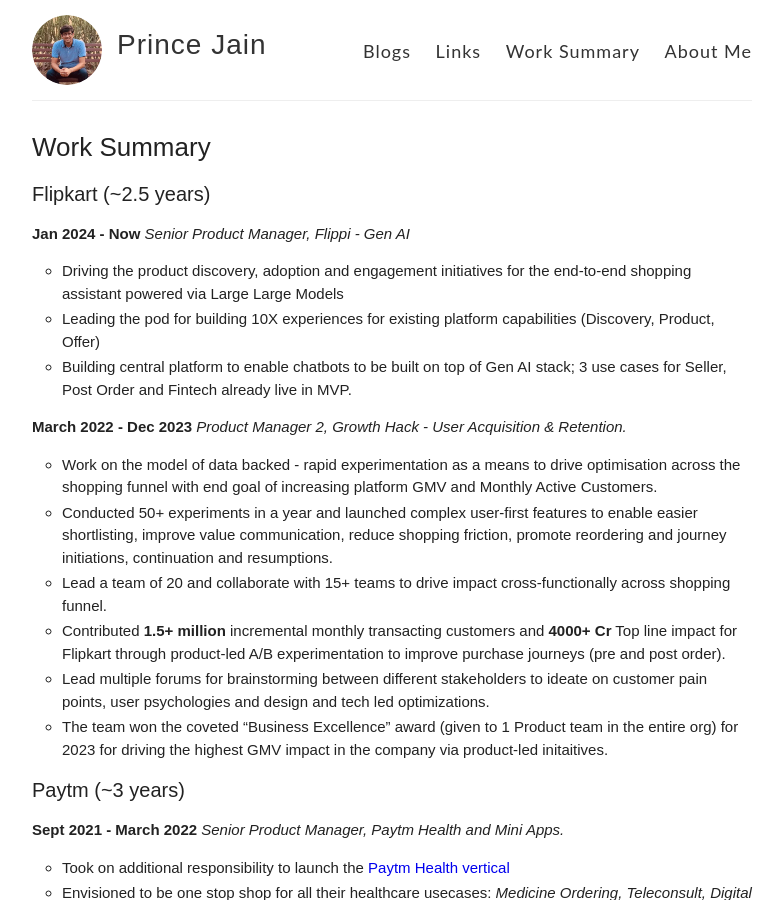
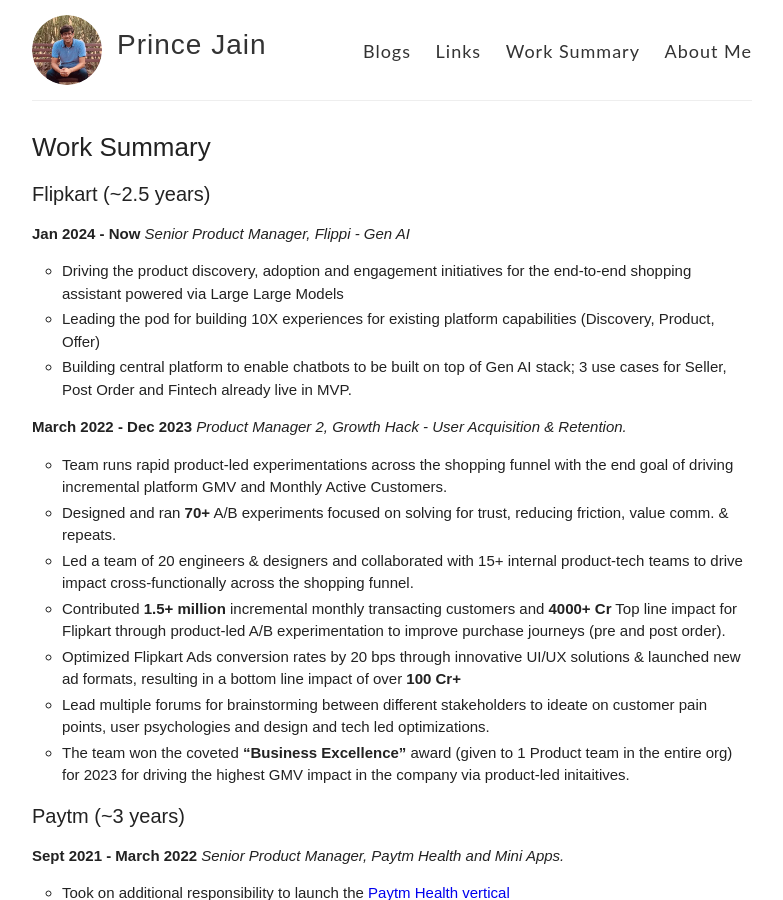
Before and after one commit to product-noob/product-noob.github.io, a Jekyll site: the page built from worksummary.md, in a window 1280 px wide and 900 px high. Shown: the whole window, without its empty margins (248-1031 px from the left). Built offline with Jekyll 4.4.1, drawn with Linux system fonts in a browser that asks for light colours.

Commit message:
Update worksummary.md

```diff
--- a/worksummary.md
+++ b/worksummary.md
@@ -15,12 +15,13 @@ permalink: /worksummary/
 
 **March 2022 - Dec 2023** *Product Manager 2, Growth Hack - User Acquisition & Retention.*
 
-- Work on the model of data backed - rapid experimentation as a means to drive optimisation across the shopping funnel with end goal of increasing platform GMV and Monthly Active Customers.
-- Conducted 50+ experiments in a year and launched complex user-first features to enable easier shortlisting, improve value communication, reduce shopping friction, promote reordering and journey initiations, continuation and resumptions.
-- Lead a team of 20 and collaborate with 15+ teams to drive impact cross-functionally across shopping funnel.
+- Team runs rapid product-led experimentations across the shopping funnel with the end goal of driving incremental platform GMV and Monthly Active Customers.
+- Designed and ran **70+** A/B experiments focused on solving for trust, reducing friction, value comm. & repeats.
+- Led a team of 20 engineers & designers and collaborated with 15+ internal product-tech teams to drive impact cross-functionally across the shopping funnel.
 - Contributed **1.5+ million** incremental monthly transacting customers and **4000+ Cr** Top line impact for Flipkart through product-led A/B experimentation to improve purchase journeys (pre and post order).
+- Optimized Flipkart Ads conversion rates by 20 bps through innovative UI/UX solutions &  launched new ad formats, resulting in a bottom line impact of over **100 Cr+**
 - Lead multiple forums for brainstorming between different stakeholders to ideate on customer pain points, user psychologies and design and tech led optimizations.
-- The team won the coveted "Business Excellence" award (given to 1 Product team in the entire org) for 2023 for driving the highest GMV impact in the company via product-led initaitives.
+- The team won the coveted **"Business Excellence"** award (given to 1 Product team in the entire org) for 2023 for driving the highest GMV impact in the company via product-led initaitives.
 
 #### Paytm (~3 years) ####
 
```
